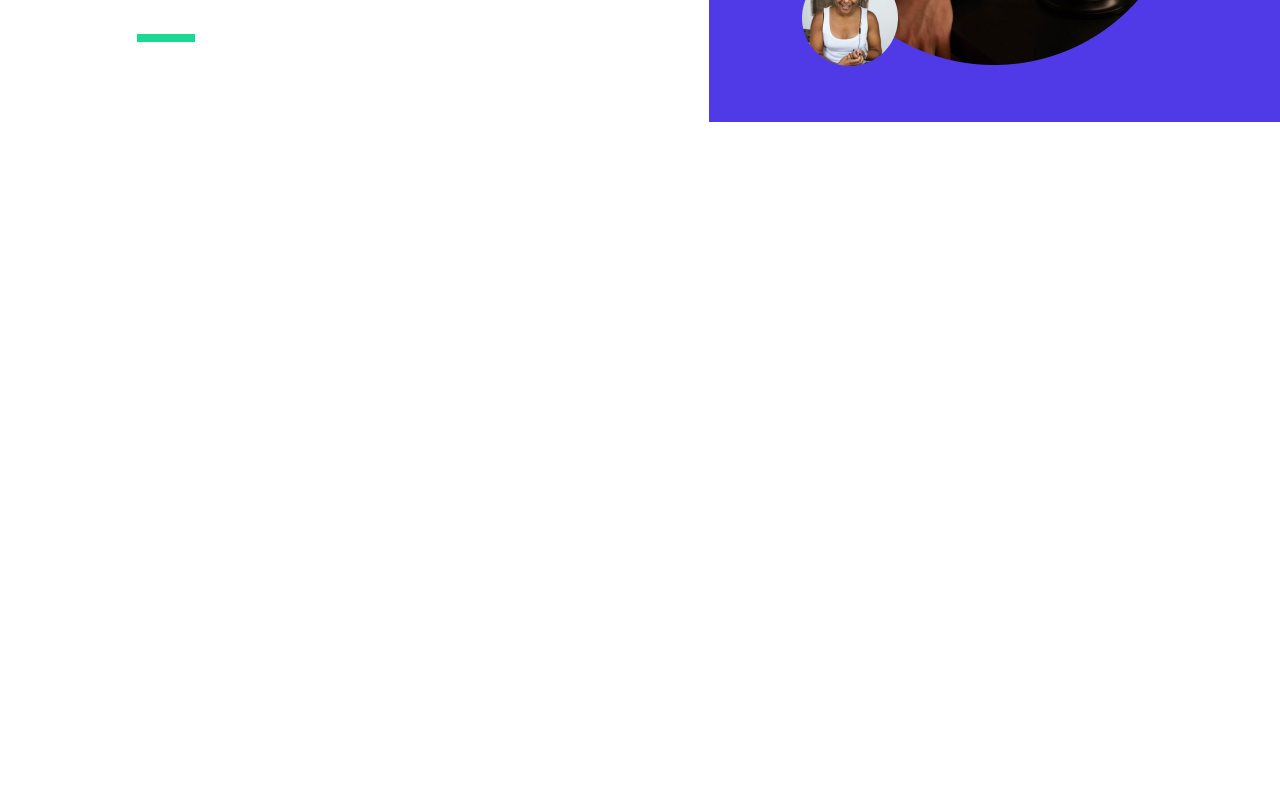
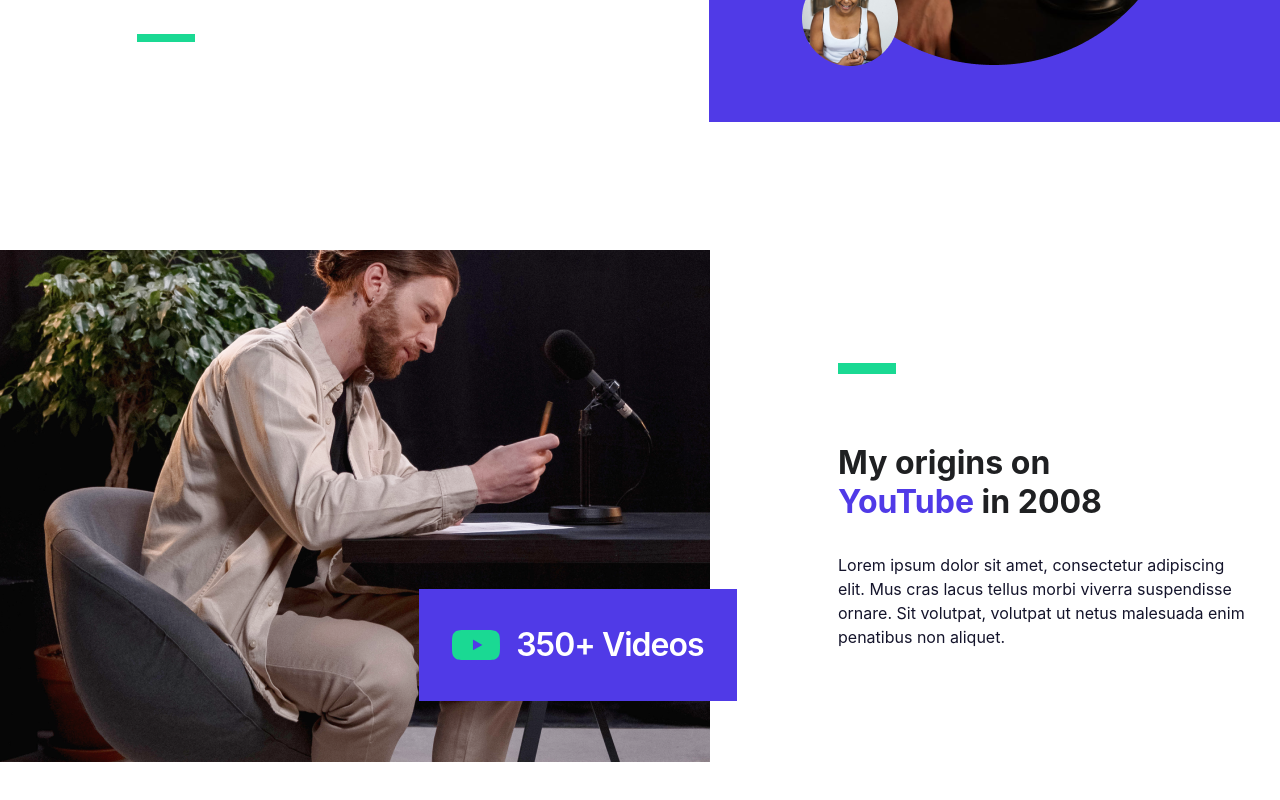
Before and after one commit to Canaga81/podcast, a React (Vite) app: page / in a window 1280 px wide. Shown: the part 1282-2082 px from the top of the page. Before the commit the page ends 1532 px from the top, so only its background shows below. Built offline with nearby package versions, Linux system fonts and the light colour scheme.

Commit message:
Video Section Finish

```diff
--- /dev/null
+++ b/src/components/Video/Video.css
@@ -0,0 +1,94 @@
+/* Section */
+
+.video {
+    padding-right: 18.8rem;
+    padding-bottom: 12.8rem;
+}
+
+/* Container */
+
+.video_container {
+    display: flex;
+    align-items: center;
+    justify-content: space-between;
+}
+
+/* Left */
+
+.video_left {
+    flex: 1;
+    position: relative;
+}
+
+.video_left .video_youtube {
+    width: 31.8rem;
+    height: 11.2rem;
+    background-color: var(--blue-btn-bg);
+    display: flex;
+    align-items: center;
+    justify-content: center;
+    gap: 1.6rem;
+    position: absolute;
+    z-index: 6;
+    bottom: 12%;
+    left: 59%;
+}
+
+.video_left .video_youtube .youtube_text {
+    color: var(--bg-header);
+    font-family: Inter;
+    font-size: 3.2rem;
+    font-style: normal;
+    font-weight: 600;
+    line-height: 150%; /* 48px */
+    letter-spacing: -1px;
+}
+
+.video_right {
+    flex: 1;
+    padding-left: 12.8rem;
+    display: flex;
+    flex-direction: column;
+    gap: 7rem;
+}
+
+.video_right .video_line {
+    width: 5.8rem;
+    height: 1.1rem;
+    background-color: var(--green-bg-color);
+}
+
+.video_right .video_title_text {
+    display: flex;
+    flex-direction: column;
+    gap: 3.2rem;
+}
+
+.video_right .video_title_text .video_title {
+    width: 35.3rem;
+    color: var(--text-black-color);
+    font-family: Inter;
+    font-size: 3.2rem;
+    font-style: normal;
+    font-weight: 700;
+    line-height: 120%; /* 38.4px */
+}
+
+.video_right .video_title_text .video_title span {
+    color: var(--blue-btn-bg);
+    font-size: 3.2rem;
+    font-style: normal;
+    font-weight: 700;
+    line-height: 120%;
+    font-family: Inter;
+}
+
+.video_right .video_title_text .video_text {
+    width: 40.9rem;
+    color: var(--black-color);
+    font-family: Inter;
+    font-size: 1.6rem;
+    font-style: normal;
+    font-weight: 400;
+    line-height: 150%;/
+}
--- /dev/null
+++ b/src/components/Video/Video.jsx
@@ -0,0 +1,46 @@
+import React from 'react'
+import './Video.css'
+import man_web_photo from '../../images/man_web_photo.png'
+
+const Video = () => {
+
+    return (
+
+        <section className='video'>
+
+            <div className="video_container">
+
+                <div className="video_left">
+                    <div className="video_image">
+                        <img src={man_web_photo} alt="" />
+                    </div>
+                    <div className="video_youtube">
+                        <svg xmlns="http://www.w3.org/2000/svg" width="48" height="30" viewBox="0 0 48 30" fill="none">
+                            <path fill-rule="evenodd" clip-rule="evenodd" d="M1.55259 3.53093C0 5.71503 0 8.81002 0 15C0 21.19 0 24.285 1.55259 26.4691C2.09673 27.2345 2.76546 27.9033 3.53093 28.4474C5.71503 30 8.81002 30 15 30H33C39.19 30 42.285 30 44.4691 28.4474C45.2345 27.9033 45.9033 27.2345 46.4474 26.4691C48 24.285 48 21.19 48 15C48 8.81002 48 5.71503 46.4474 3.53093C45.9033 2.76546 45.2345 2.09673 44.4691 1.55259C42.285 0 39.19 0 33 0H15C8.81002 0 5.71503 0 3.53093 1.55259C2.76546 2.09673 2.09673 2.76546 1.55259 3.53093ZM20.9499 20.2855L30.3999 14.9013L20.9499 9.51713V20.2855Z" fill="#1AD993" />
+                        </svg>
+                        <h4 className='youtube_text'>350+ Videos</h4>
+                    </div>
+                </div>
+
+                <div className="video_right">
+                    <div className="video_line"></div>
+                    <div className="video_title_text">
+                        <h2 className='video_title'>My origins on <br /> <span>YouTube</span> in 2008</h2>
+                        <p className='video_text'>
+                            Lorem ipsum dolor sit amet, consectetur adipiscing elit.
+                            Mus cras lacus tellus morbi viverra suspendisse ornare.
+                            Sit volutpat, volutpat ut netus malesuada
+                            enim penatibus non aliquet.
+                        </p>
+                    </div>
+                </div>
+
+            </div>
+
+        </section>
+
+    )
+
+}
+
+export default Video
--- a/src/index.css
+++ b/src/index.css
@@ -16,5 +16,6 @@
     --blue-btn-bg: #503AE7;
     --purple-bg-color: #832BC1;
     --green-bg-color: #1AD993;
-    --transition-delay: all 0.25s ease-in
+    --transition-delay: all 0.25s ease-in;
+    --text-black-color: #1F2022;
 }
--- a/src/pages/Home/Home.jsx
+++ b/src/pages/Home/Home.jsx
@@ -1,6 +1,7 @@
 import Hero from '../../components/Hero/Hero'
 import Companies from '../../components/Companies/Companies'
 import Speaking from '../../components/Speaking/Speaking'
+import Video from '../../components/Video/Video'
 
 const Home = () => {
 
@@ -11,6 +12,7 @@ const Home = () => {
       <Hero />
       <Companies />
       <Speaking />
+      <Video />
 
     </>
 
```
Also changed, not shown: src/images/man_web_photo.png (added).
